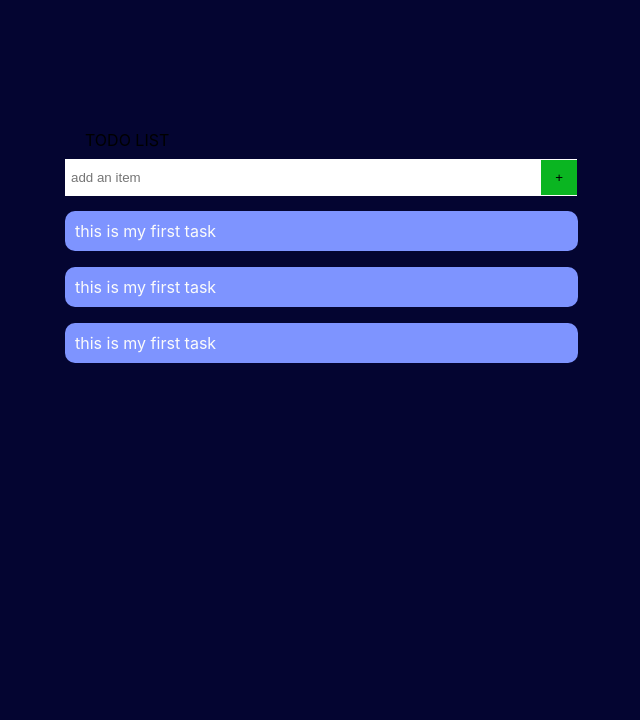
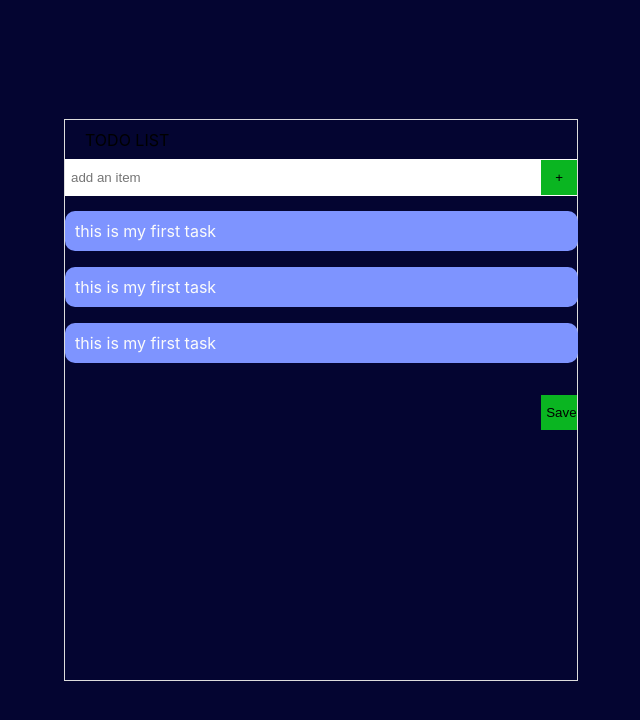
Before and after one commit to Chimaobi-Johnson/tasks2do, a React (Create React App) app: page / in a window 1280 px wide. Shown: the top 720 px of the page, without its empty margins (319-959 px from the left). Built offline with nearby package versions, Linux system fonts and the light colour scheme.

Commit message:
added save btn

```diff
--- a/src/App.css
+++ b/src/App.css
@@ -10,7 +10,7 @@
   top: 50%;
   left: 50%;
   transform: translate(-50%, -50%);
-  /* border: 1px solid rgb(221, 221, 221); */
+  border: 1px solid rgb(221, 221, 221);
   background: transparent;
   height: 70vh;
   width: 40%;
@@ -23,3 +23,11 @@ header {
   /* border-top-left-radius: 20px; */
 
 }
+
+.save {
+  margin-top: 2rem;
+}
+
+.save button {
+  padding: 10px 5px;
+}
--- a/src/App.js
+++ b/src/App.js
@@ -10,6 +10,9 @@ function App() {
             <header>TODO LIST</header>
             <Input />
             <Items />
+          <div className="save">
+            <button>Save</button>
+          </div>
          </div>
       </div>
     );
```
